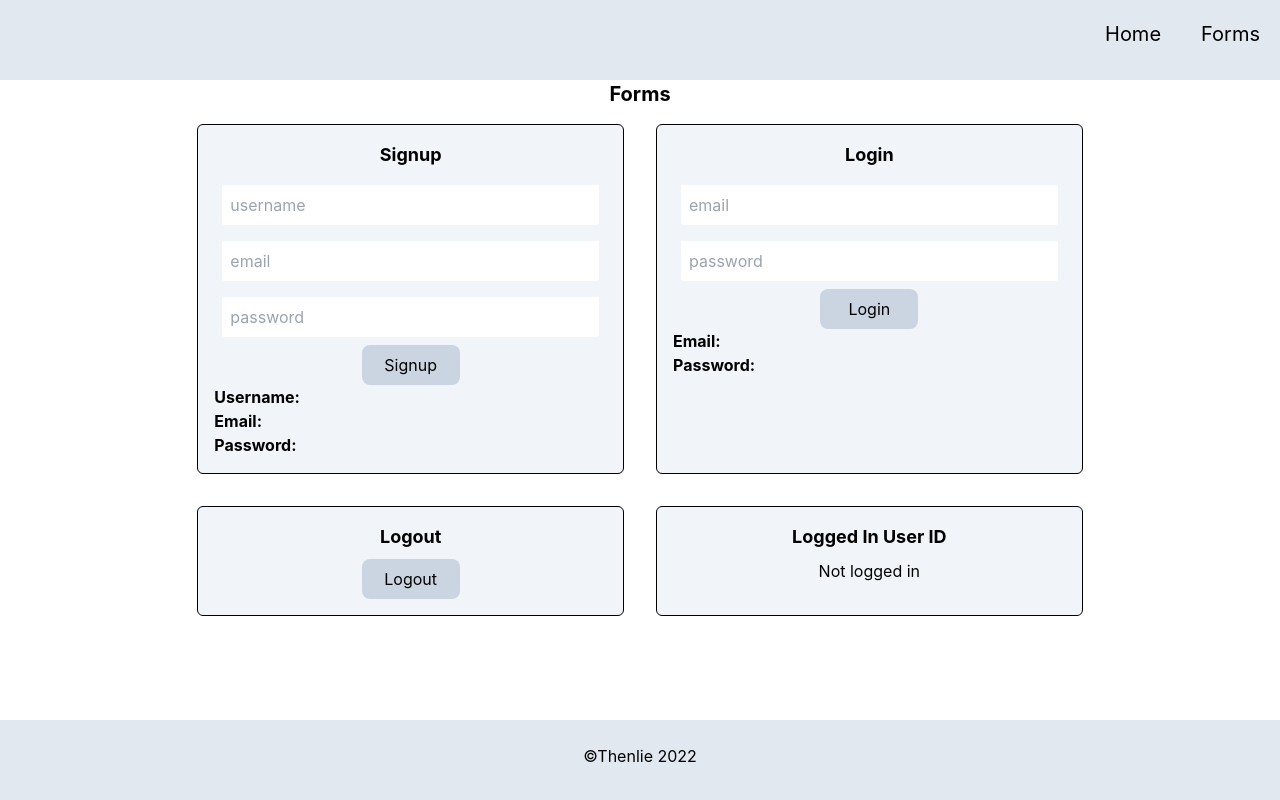
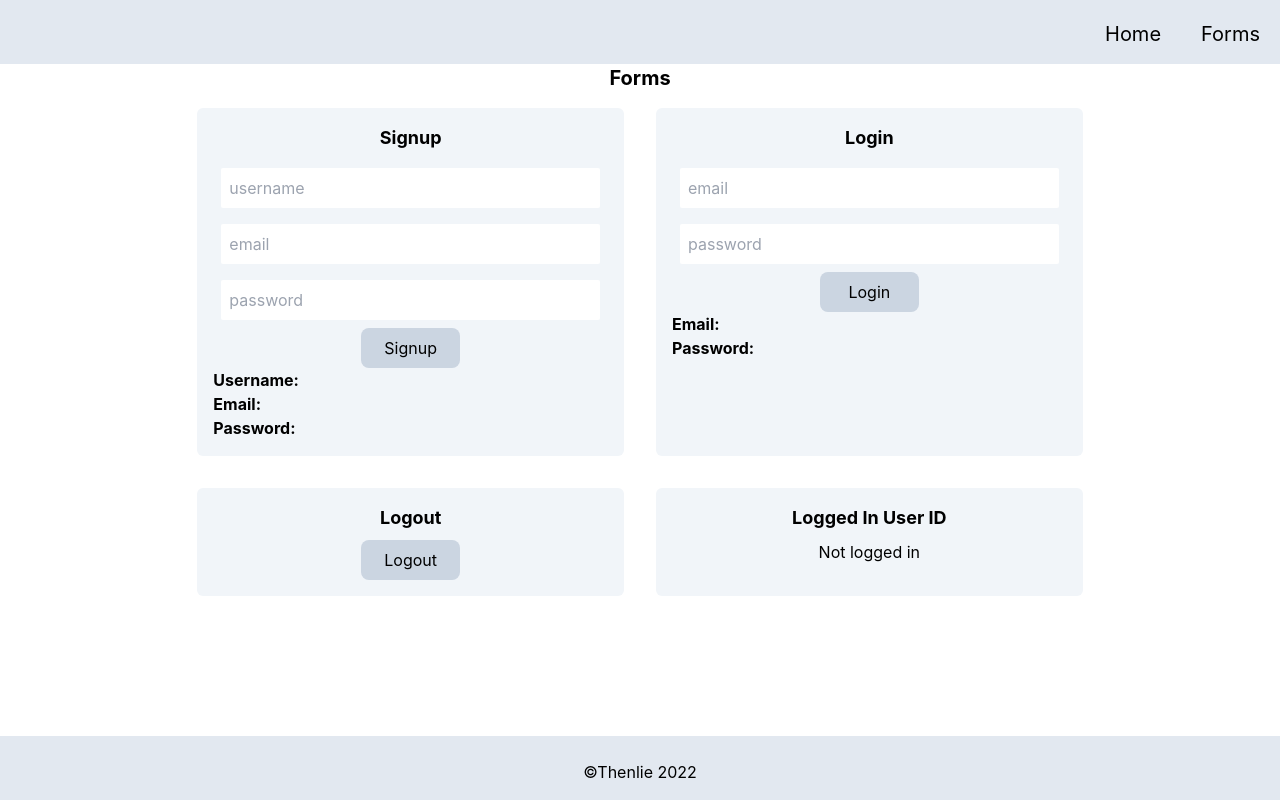
Before and after one commit to Thenlie/turtle, a React (Create React App) app in the folder client/: page /forms in a window 1280 px wide. Built offline with nearby package versions, Linux system fonts and the light colour scheme; no server answers.

Commit message:
Small styling tweaks

```diff
--- a/client/src/components/Footer/Footer.jsx
+++ b/client/src/components/Footer/Footer.jsx
@@ -1,7 +1,7 @@
 const Footer = () => {
     return (
-        <footer className='h-20 bg-slate-200'>
-            <p className="text-center mt-6">©Thenlie 2022</p>
+        <footer className='h-16 bg-slate-200'>
+            <p className="text-center mt-6"><a href='https://www.github.com/thenlie'>©Thenlie 2022</a></p>
         </footer>
     )
 };
--- a/client/src/components/Forms/Login/Login.jsx
+++ b/client/src/components/Forms/Login/Login.jsx
@@ -44,7 +44,7 @@ const Login = ({setUser}) => {
     };
 
     return (
-        <section className="p-4 m-4 w-1/3 text-center bg-slate-100 border border-black rounded-md">
+        <section className="p-4 m-4 w-1/3 text-center bg-slate-100 rounded-md">
             <h2 className='font-bold text-lg mb-2'>Login</h2>
             {/* login form */}
             <form onSubmit={handleLogin} className='flex flex-col'>
--- a/client/src/components/Forms/Logout/Logout.jsx
+++ b/client/src/components/Forms/Logout/Logout.jsx
@@ -10,7 +10,7 @@ const Logout = ({setUser}) => {
     };
 
     return (
-        <section className="p-4 m-4 w-1/3 text-center bg-slate-100 border border-black rounded-md">
+        <section className="p-4 m-4 w-1/3 text-center bg-slate-100 rounded-md">
             <h2 className='font-bold text-lg mb-2'>Logout</h2>
             <button onClick={handleLogout} className='w-1/4 m-auto p-2 rounded-lg bg-slate-300 hover:bg-slate-400'>Logout</button>
         </section>
--- a/client/src/components/Forms/Signup/Signup.jsx
+++ b/client/src/components/Forms/Signup/Signup.jsx
@@ -38,7 +38,7 @@ const Signup = () => {
     };
 
     return (
-        <section className="p-4 m-4 w-1/3 text-center bg-slate-100 border border-black rounded-md">
+        <section className="p-4 m-4 w-1/3 text-center bg-slate-100 rounded-md">
             <h2 className='font-bold text-lg mb-2'>Signup</h2>
             {/* signup form */}
             <form onSubmit={handleSignup} className='flex flex-col'>
--- a/client/src/components/Header/Header.jsx
+++ b/client/src/components/Header/Header.jsx
@@ -2,7 +2,7 @@ import Navigation from "./Navigation";
 
 const Header = () => {
     return (
-        <header className='h-20 bg-slate-200'>
+        <header className='h-16 bg-slate-200'>
             <Navigation />
         </header>
     )
--- a/client/src/components/Header/Navigation.jsx
+++ b/client/src/components/Header/Navigation.jsx
@@ -4,8 +4,8 @@ const Navigation = () => {
     return (
         <nav>
             <ul className='flex justify-end'>
-                <li className='list-none m-5 text-xl'><Link to={'/'}>Home</Link></li>
-                <li className='list-none m-5 text-xl'><Link to={'/forms'}>Forms</Link></li>
+                <li className='list-none m-5 text-xl hover:text-slate-500'><Link to={'/'}>Home</Link></li>
+                <li className='list-none m-5 text-xl hover:text-slate-500'><Link to={'/forms'}>Forms</Link></li>
             </ul>
         </nav>
     )
--- a/client/src/pages/Forms.js
+++ b/client/src/pages/Forms.js
@@ -8,7 +8,7 @@ const Forms = ({user, setUser}) => {
                 <Signup />
                 <Login setUser={setUser} />
                 <Logout setUser={setUser} />
-                <section className='p-4 m-4 w-1/3 text-center bg-slate-100 border border-black rounded-md'>
+                <section className='p-4 m-4 w-1/3 text-center bg-slate-100 rounded-md'>
                     <h2 className='font-bold text-lg mb-2'>Logged In User ID</h2>
                     {user ? (
                         <p>{user}</p>
--- a/client/src/pages/Home.js
+++ b/client/src/pages/Home.js
@@ -15,7 +15,7 @@ const Home = ({user}) => {
         <main className='grow'>
             <h1 className='text-center text-xl font-bold'>Home</h1>
             <div className='flex flex-wrap justify-center'>
-                <section className='p-4 m-4 w-1/3 text-center bg-slate-100 border border-black rounded-md'>
+                <section className='p-4 m-4 w-1/3 text-center bg-slate-100 rounded-md'>
                     <h2 className='font-bold text-lg mb-2'>User List</h2>
                     <ul className='list-none p-0'>
                         {users.length > 0 ? (
@@ -27,7 +27,7 @@ const Home = ({user}) => {
                         }
                     </ul>
                 </section>
-                <section className='p-4 m-4 w-1/3 text-center bg-slate-100 border border-black rounded-md'>
+                <section className='p-4 m-4 w-1/3 text-center bg-slate-100 rounded-md'>
                     <h2 className='font-bold text-lg mb-2'>Logged In User ID</h2>
                     {user ? (
                         <p>{user}</p>
```
